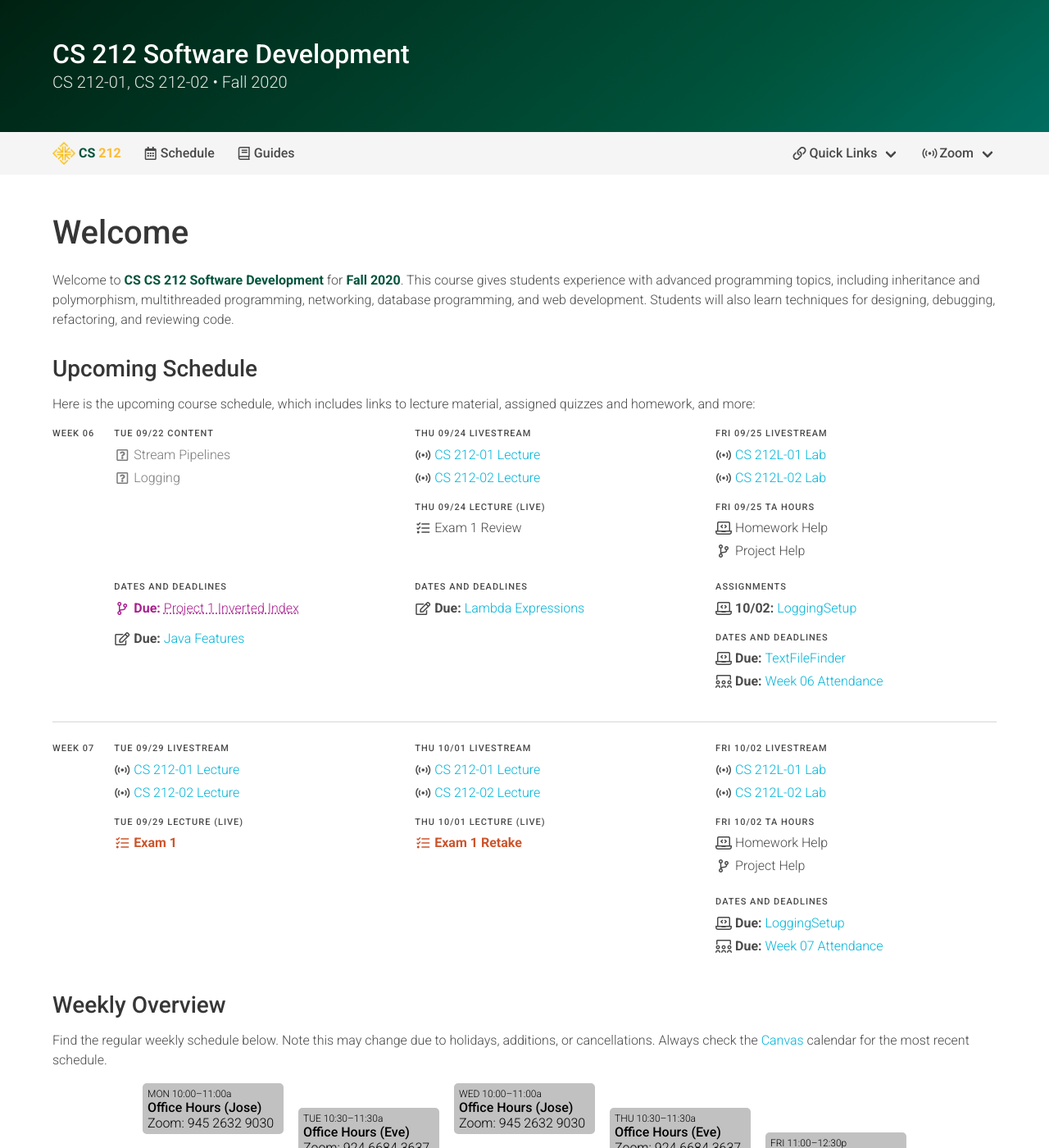
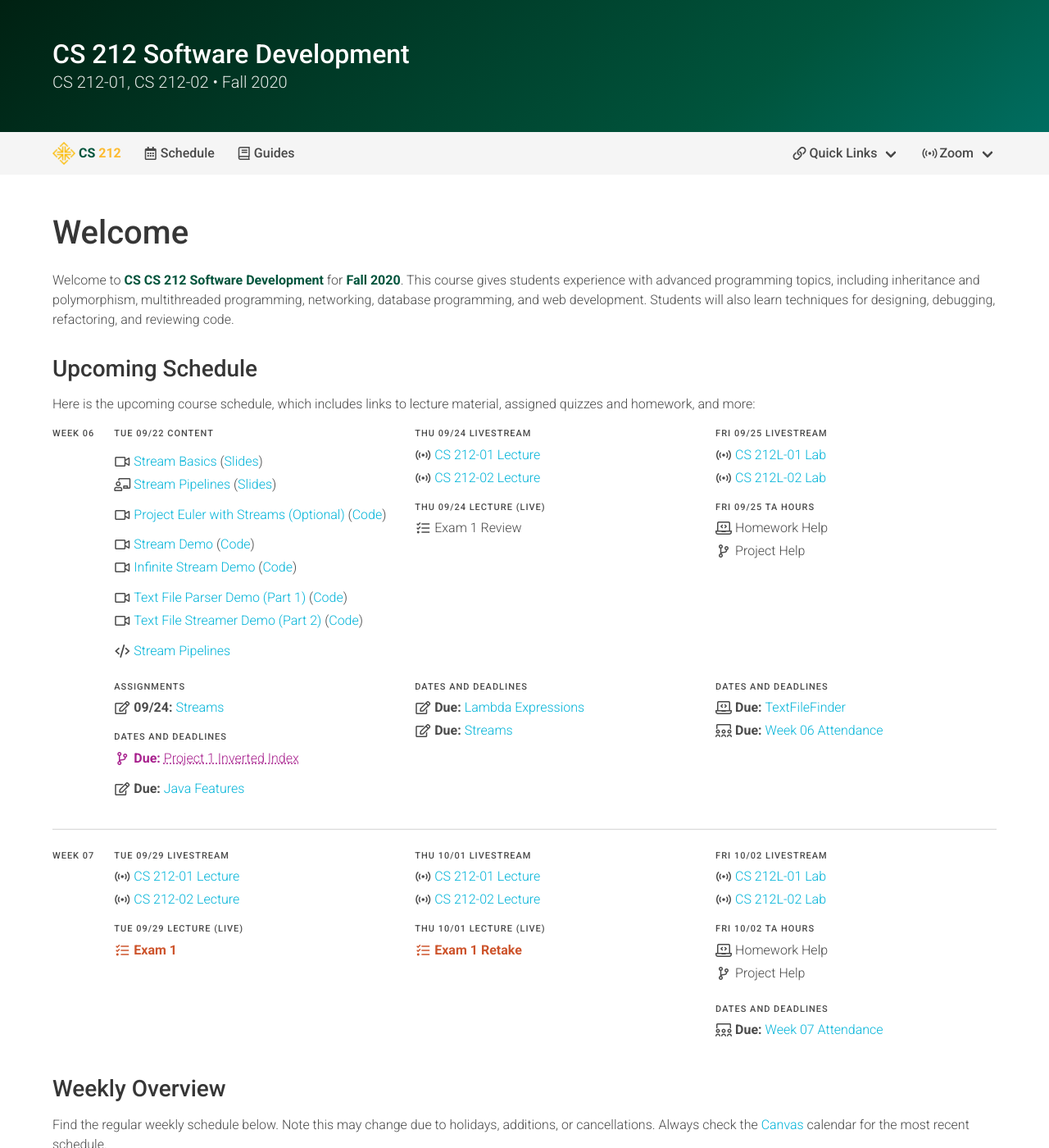
Before and after one commit to usf-cs212-fall2020/usf-cs212-fall2020.github.io, a Jekyll site: the page built from index.md, in a window 1280 px wide and 1400 px high. Shown: the whole window at 82% size. Built offline with Jekyll 4.4.1, drawn with Linux system fonts in a browser that asks for light colours.

Commit message:
Week 6 updates.

```diff
--- a/_data/schedule.yml
+++ b/_data/schedule.yml
@@ -834,19 +834,6 @@ weeks:
                 icon: *icon_code
                 link: 'https://github.com/usf-cs212-fall2020/lectures/tree/main/LambdaExpressions'
 
-              - text: 'Stream Basics'
-                icon: *icon_slides
-                link: 'https://docs.google.com/presentation/d/e/2PACX-1vQD1FPd4zMLyJO_TQbE1GM_uPe7EJEUEe1LtYXMeyAxzLYxiHnqktrfdGpy1IB2SM2iHP4C9YvVq-IQ/pub?start=false&loop=false&delayms=3000'
-                type: 'bump'
-
-              - text: 'Stream Pipelines'
-                icon: *icon_slides
-                link: 'https://docs.google.com/presentation/d/e/2PACX-1vS_fCBKBno20id01RNqaMuYn1nj4AG0V4UqgkYWqUJ0I0v_lVjtujUFF22At6R6w121qTz979ooZbBt/pub?start=false&loop=false&delayms=3000'
-
-              - text: 'Stream Pipelines'
-                icon: *icon_code
-                link: 'https://github.com/usf-cs212-fall2020/lectures/tree/main/StreamPipelines'
-
           - label: 'Assignments'
             dates: true
             items:
@@ -904,11 +891,58 @@ weeks:
         sections:
           - label: 'Content'
             items:
+
+              - text: 'Stream Basics'
+                icon: *icon_video
+                link: 'https://usfca.zoom.us/rec/share/jsRSId-wXT_ZyqXF1q95Jq79P-HIEA455-DtQ_8kjTjfvXNMAg2cf54LpN8quTA.HA2RCadlzAWe3hjk?startTime=1600717632000'
+                more: '(<a href="https://docs.google.com/presentation/d/e/2PACX-1vQD1FPd4zMLyJO_TQbE1GM_uPe7EJEUEe1LtYXMeyAxzLYxiHnqktrfdGpy1IB2SM2iHP4C9YvVq-IQ/pub?start=false&loop=false&delayms=3000">Slides</a>)'
+                type: 'bump'
+
               - text: 'Stream Pipelines'
-                type: 'has-text-grey'
-
-              - text: 'Logging'
-                type: 'has-text-grey'
+                icon: *icon_slides
+                more: '(<a href="https://docs.google.com/presentation/d/e/2PACX-1vS_fCBKBno20id01RNqaMuYn1nj4AG0V4UqgkYWqUJ0I0v_lVjtujUFF22At6R6w121qTz979ooZbBt/pub?start=false&loop=false&delayms=3000">Slides</a>)'
+                link: 'https://usfca.zoom.us/rec/share/euCQHq-SFwRC9XkvtJe2m6v-cLP4k9NKkZJOI9NeEl0zIAVD0qf5tI-yScIcvBEg.FkARHS1lJ15_XfGq?startTime=1600718947000'
+
+              - text: 'Project Euler with Streams (Optional)'
+                icon: *icon_video
+                type: 'bump'
+                more: '(<a href="https://github.com/usf-cs212-fall2020/lectures/blob/main/StreamPipelines/src/main/java/Problem1Revisited.java">Code</a>)'
+                link: 'https://usfca.zoom.us/rec/share/29a-oUBWpDBnx-UDY43kq36eXEWrJDYPaoWX1rAkv68n5cZINvheO5S9eYcmFTO5.tBqrT_24ne8yMRHC?startTime=1600720918000'
+
+              - text: 'Stream Demo'
+                icon: *icon_video
+                link: 'https://usfca.zoom.us/rec/share/gNVDfKcLFdfN_B_hxzIjb31jefcK6fnsd9PJlyhBaXXeZEmrOBaufbizqmB_MeTb.HzG9rnlVMR9Ep9It?startTime=1600722040000'
+                more: '(<a href="https://github.com/usf-cs212-fall2020/lectures/blob/main/StreamPipelines/src/main/java/StreamDemo.java">Code</a>)'
+                type: 'bump'
+
+              - text: 'Infinite Stream Demo'
+                icon: *icon_video
+                link: 'https://usfca.zoom.us/rec/share/tIoxYZLjDv4Z80xZ0HiNR06yyL4YFYrpx052N57eJ_Yp0H3Hza5cGO3ba8Nd11iJ.TncB7RwJCASF0mmh?startTime=1600724319000'
+                more: '(<a href="https://github.com/usf-cs212-fall2020/lectures/blob/main/StreamPipelines/src/main/java/InfiniteStreamDemo.java">Code</a>)'
+
+              - text: 'Text File Parser Demo (Part 1)'
+                icon: *icon_video
+                link: 'https://usfca.zoom.us/rec/share/nurTTyH7AIBDrdYFmThmAuWPKX3pi6dYo8Z_DI01f_Xtbc0MWvpmaRbYFrL-R7l7.tq486OiOGBsDToiC?startTime=1600726733000'
+                more: '(<a href="https://github.com/usf-cs212-fall2020/lectures/blob/main/LambdaExpressions/src/main/java/TextFileParser.java">Code</a>)'
+                type: 'bump'
+
+              - text: 'Text File Streamer Demo (Part 2)'
+                icon: *icon_video
+                link: 'https://usfca.zoom.us/rec/share/4jbiqjbvRA2xdfmmADO-f-sIqsuysGQYfG9l6mPEADI5ds70Gm4UpSK5sMZ0zakc.pf0OlnfVCOR1dSnk?startTime=1600728111000'
+                more: '(<a href="https://github.com/usf-cs212-fall2020/lectures/blob/main/StreamPipelines/src/main/java/TextFileStreamer.java">Code</a>)'
+
+              - text: 'Stream Pipelines'
+                icon: *icon_code
+                type: 'bump'
+                link: 'https://github.com/usf-cs212-fall2020/lectures/tree/main/StreamPipelines'
+
+          - label: 'Assignments'
+            dates: true
+            items:
+              - text: 'Streams'
+                icon: *icon_quiz
+                link: 'https://usfca.instructure.com/courses/1594619/quizzes/2364161'
+                date: 2020-09-24
 
           - label: 'Dates and Deadlines'
             dates: true
@@ -941,6 +975,11 @@ weeks:
                 link: 'https://usfca.instructure.com/courses/1594619/quizzes/2364165'
                 date: 2020-09-24
 
+              - text: 'Streams'
+                icon: *icon_quiz
+                link: 'https://usfca.instructure.com/courses/1594619/quizzes/2364161'
+                date: 2020-09-24
+
       - date: 2020-09-25
         sections:
           - label: 'Livestream'
@@ -956,10 +995,10 @@ weeks:
               - text: 'Project Help'
                 icon: *icon_project
 
-          - label: 'Assignments'
-            dates: true
-            items:
-              - <<: *loggingsetup
+          # - label: 'Assignments'
+          #   dates: true
+          #   items:
+          #     - <<: *loggingsetup
 
           - label: 'Dates and Deadlines'
             dates: true
@@ -1017,7 +1056,7 @@ weeks:
           - label: 'Dates and Deadlines'
             dates: true
             items:
-              - <<: *loggingsetup
+              # - <<: *loggingsetup
 
               - text: 'Week 07 Attendance'
                 date: 2020-10-02
```
